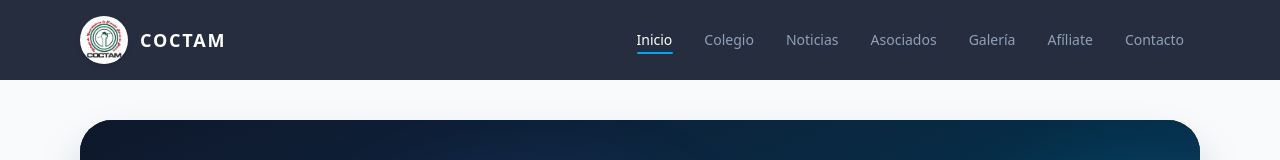
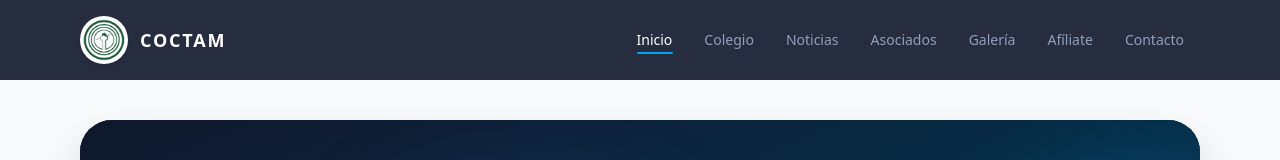
Before and after one commit to sebasss18/coctam-web, a Next.js app: page / in a window 1280 px wide. Shown: the top 160 px of the page. Built offline with nearby package versions, Linux system fonts and the light colour scheme.

Commit message:
Update Header.tsx

```diff
--- a/components/Header.tsx
+++ b/components/Header.tsx
@@ -111,7 +111,7 @@ export default function Header() {
               }`}
             >
               <Image
-                src="/logos/coctam-logo.jpeg"
+                src="/logos/IMG_5935.jpeg"
                 alt=""
                 width={96}
                 height={96}
```
